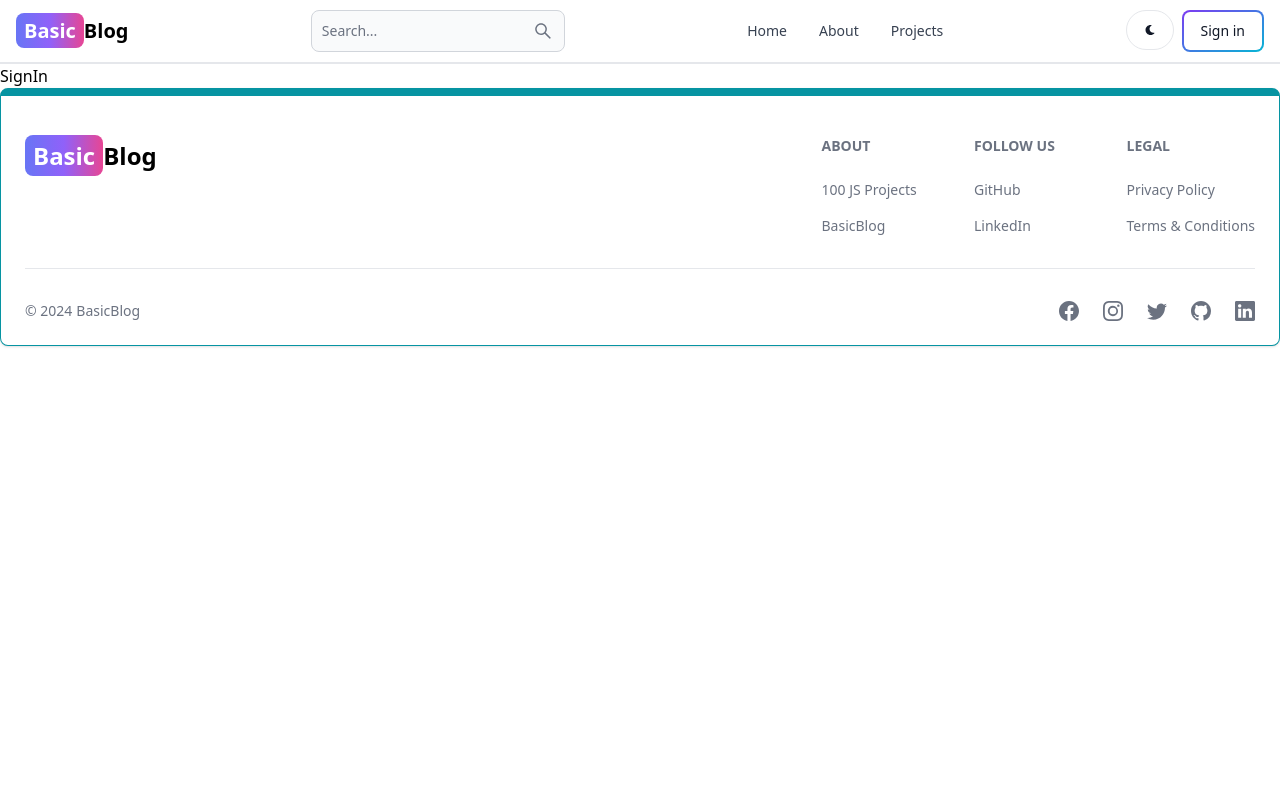
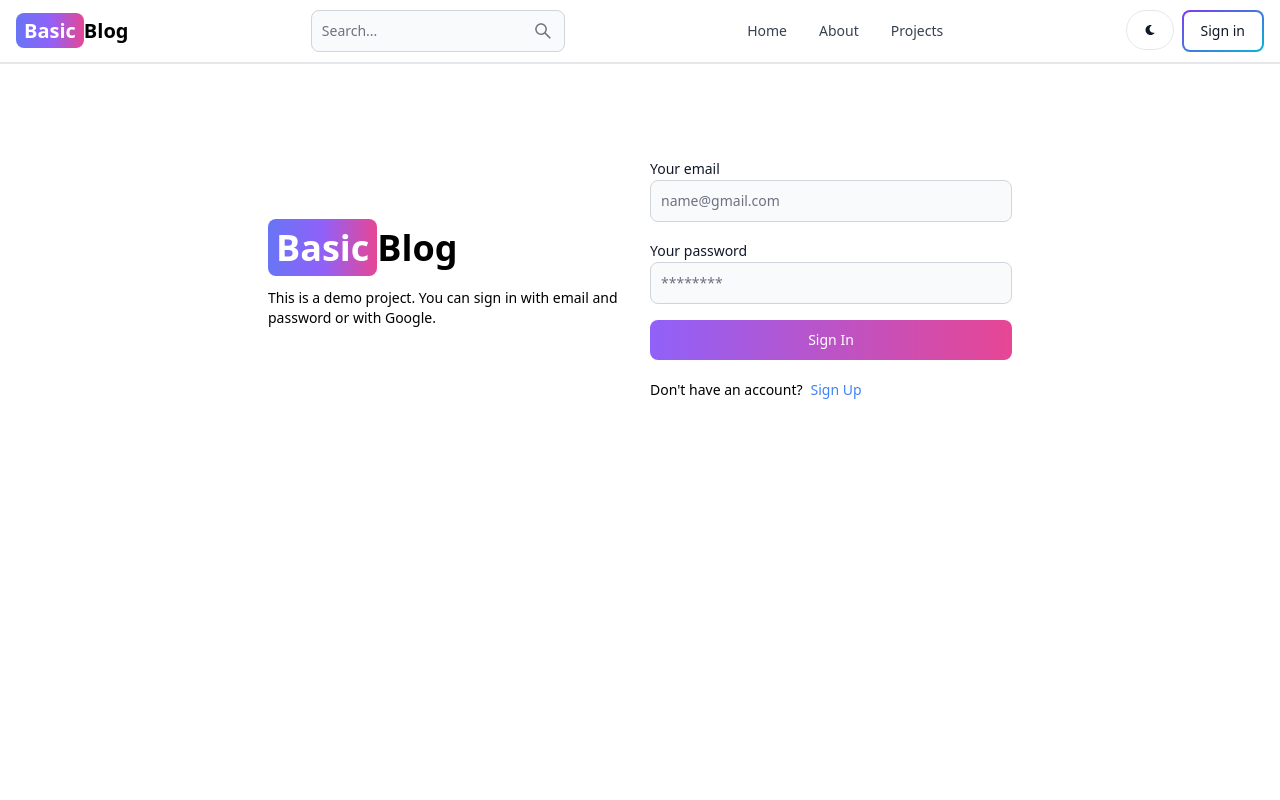
Before and after one commit to abhishek751982/BasicBlog, a React (Vite) app in the folder client/: page /sign-in in a window 1280 px wide. Shown: the top 800 px of the page. Built offline with nearby package versions, Linux system fonts and the light colour scheme.

Commit message:
complete sign in functionality

```diff
--- a/client/src/pages/SignIn.jsx
+++ b/client/src/pages/SignIn.jsx
@@ -1,5 +1,100 @@
+import { Alert, Button, Label, Spinner, TextInput } from "flowbite-react";
+import { useState } from "react";
+import { Link, useNavigate } from "react-router-dom";
+
 export default function SignIn() {
+  const [formData, setFormData] = useState({});
+  const [errorMessage, setErrorMessage] = useState(null);
+  const [loading, setLoading] = useState(false);
+  const navigate = useNavigate();
+  const handleChange = (e) => {
+    setFormData({ ...formData, [e.target.id]: e.target.value.trim() });
+  };
+  const handleSubmit = async (e) => {
+    e.preventDefault();
+    if (!formData.email || !formData.password) {
+      return setErrorMessage('Please fill out all fields.');
+    }
+    try {
+      setLoading(true);
+      setErrorMessage(null);
+      const res = await fetch('/api/auth/signin', {
+        method: 'POST',
+        headers: { 'Content-Type': 'application/json' },
+        body: JSON.stringify(formData),
+      });
+      const data = await res.json();
+      if (data.success === false) {
+        return setErrorMessage(data.message);
+      }
+      setLoading(false);
+      if(res.ok) {
+        navigate('/');
+      }
+    }
+    catch (error) {
+      setErrorMessage(error.message);
+      setLoading(false);
+    }
+  };
+
   return (
-    <div>SignIn</div>
+    <div className="min-h-screen mt-20">
+      <div className="flex p-3 max-w-3xl mx-auto flex-col md:flex-row md:items-center gap-5">
+        {/* left */}
+        <div className="flex-1">
+          <Link to="/" className='font-bold dark:text-white text-4xl'>
+            <span className='px-2 py-1 bg-gradient-to-r from-indigo-500 via-purple-500 to-pink-500 rounded-lg text-white'>
+              Basic
+            </span>
+            Blog
+          </Link>
+          <p className="text-sm mt-5">This is a demo project. You can sign in with email and password
+          or with Google.
+          </p>
+        </div>
+
+        {/* right */}
+        <div className="flex-1">
+          <form className="flex flex-col gap-4" onSubmit={handleSubmit}>
+            <div>
+              <Label value="Your email"/>
+              <TextInput type="email" placeholder="name@gmail.com" id="email" onChange={handleChange} />
+            </div>
+            <div>
+              <Label value="Your password"/>
+              <TextInput type="password" placeholder="********" id="password" onChange={handleChange} />
+            </div>
+            <Button
+              gradientDuoTone='purpleToPink'
+              type="submit"
+              disabled={loading}
+            >
+              {loading ? (
+                <>
+                  <Spinner size='sm' />
+                  <span className="pl-3">Loading...</span>
+                </>
+              ) : (
+                'Sign In'
+              )}
+            </Button>
+          </form>
+          <div className="flex gap-2 text-sm mt-5">
+            <span>Don't have an account?</span>
+            <Link to='/sign-up' className="text-blue-500">
+              Sign Up
+            </Link>
+          </div>
+          {
+            errorMessage && (
+              <Alert className="mt-5" color='failure'>
+                {errorMessage}
+              </Alert>
+            )
+          }
+        </div>
+      </div>
+    </div>
   )
 }
```
